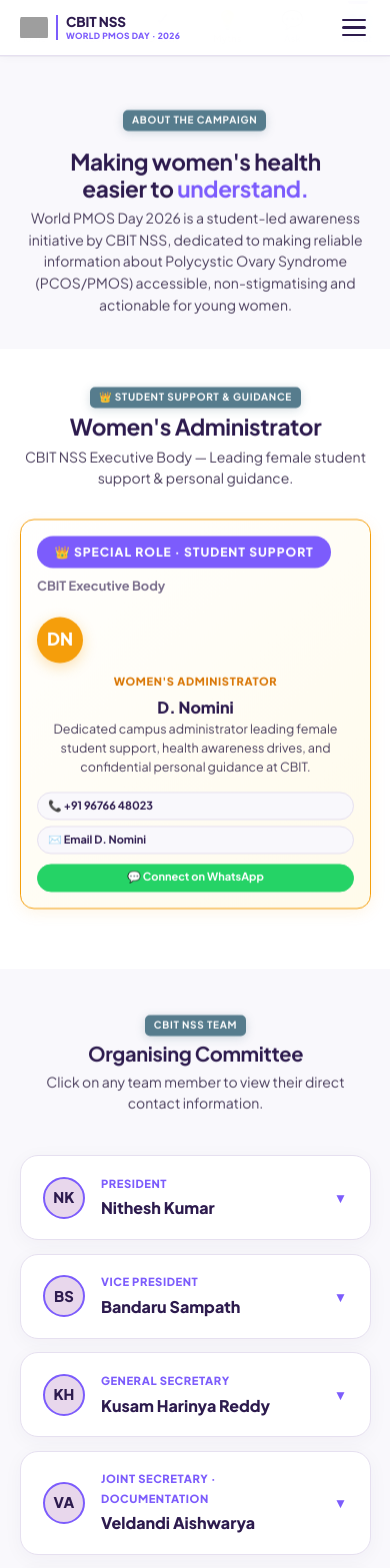
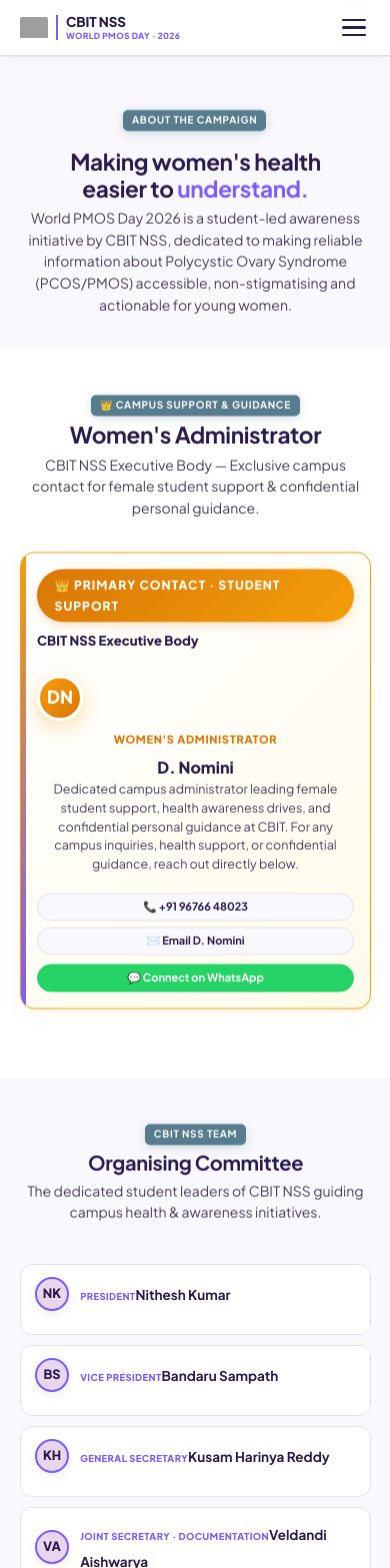
Before and after one commit to vroom0456/CBITNSS-World-PMOS-Day, a Next.js app: page /about in a window 390 px wide. Shown: the top 1568 px of the page. Built offline with nearby package versions, Linux system fonts and the light colour scheme; grey boxes are pictures that could not be loaded.

Commit message:
fix(about): refine D. Nomini profile spotlight and remove contact details from general team members list

```diff
--- a/src/app/about/page.tsx
+++ b/src/app/about/page.tsx
@@ -6,24 +6,22 @@
 import Image from 'next/image';
 
 const allTeamMembers = [
-  { id: 'nk', name: 'Nithesh Kumar', role: 'President', initials: 'NK', phone: '+91 85229 92585', tel: '+918522992585', email: 'n.nitheshkumar8106@gmail.com' },
-  { id: 'bs', name: 'Bandaru Sampath', role: 'Vice President', initials: 'BS', phone: '+91 72071 27045', tel: '+917207127045', email: 'sampathkavali45@gmail.com' },
-  { id: 'kh', name: 'Kusam Harinya Reddy', role: 'General Secretary', initials: 'KH', phone: '+91 63028 98414', tel: '+916302898414', email: 'harinyareddy.k@gmail.com' },
-  { id: 'va', name: 'Veldandi Aishwarya', role: 'Joint Secretary · Documentation', initials: 'VA', phone: '+91 73961 08692', tel: '+917396108692', email: 'aishwaryaveldandi21@gmail.com' },
-  { id: 'ss', name: 'Sai Sankeerth Reddy', role: 'Joint Secretary · Logistics', initials: 'SS', phone: '+91 94415 62832', tel: '+919441562832', email: 'saisankeerthreddy2610@gmail.com' },
-  { id: 'mf', name: 'Mohammad Fasiuddin', role: 'Treasurer', initials: 'MF', phone: '+91 63019 48215', tel: '+916301948215', email: 'fasiuddin3558@gmail.com' },
-  { id: 'sp', name: 'S. Sai Priya', role: 'Head · External Affairs', initials: 'SP', phone: '+91 63095 89152', tel: '+916309589152', email: '10bsaipriya@gmail.com' },
-  { id: 'tp', name: 'B. Teja Praharsha', role: 'Events & Outreach Head', initials: 'TP', phone: '+91 62810 11433', tel: '+916281011433', email: 'tejapraharsha23@gmail.com' },
-  { id: 'sr', name: 'Vummal Reddy Snehitha Reddy', role: 'Technical Head', initials: 'SR', phone: '+91 76750 21038', tel: '+917675021038', email: 'vummalreddysnehitha@gmail.com' },
-  { id: 'nr', name: 'Budhur Neha Reddy', role: 'Design Head', initials: 'NR', phone: '+91 98661 91349', tel: '+919866191349', email: 'budhurnehareddy@gmail.com' },
-  { id: 'vt', name: 'Varun Teja Cherukuthota', role: 'Media Head', initials: 'VT', phone: '+91 79814 67284', tel: '+917981467284', email: 'varuntejacherukuthota.0456@gmail.com' },
-  { id: 'ps', name: 'Rakuditi Purna Sandeep', role: 'Road Safety Coordinator', initials: 'PS', phone: '+91 63031 05090', tel: '+916303105090', email: 'purnasandeeprakuditi@gmail.com' },
-  { id: 'wa', name: 'Shaik Wasim Akram', role: 'Anti-Ragging Coordinator', initials: 'WA', phone: '+91 95028 98222', tel: '+919502898222', email: 'Shaikwasimakram20@gmail.com' },
+  { id: 'nk', name: 'Nithesh Kumar', role: 'President', initials: 'NK' },
+  { id: 'bs', name: 'Bandaru Sampath', role: 'Vice President', initials: 'BS' },
+  { id: 'kh', name: 'Kusam Harinya Reddy', role: 'General Secretary', initials: 'KH' },
+  { id: 'va', name: 'Veldandi Aishwarya', role: 'Joint Secretary · Documentation', initials: 'VA' },
+  { id: 'ss', name: 'Sai Sankeerth Reddy', role: 'Joint Secretary · Logistics', initials: 'SS' },
+  { id: 'mf', name: 'Mohammad Fasiuddin', role: 'Treasurer', initials: 'MF' },
+  { id: 'sp', name: 'S. Sai Priya', role: 'Head · External Affairs', initials: 'SP' },
+  { id: 'tp', name: 'B. Teja Praharsha', role: 'Events & Outreach Head', initials: 'TP' },
+  { id: 'sr', name: 'Vummal Reddy Snehitha Reddy', role: 'Technical Head', initials: 'SR' },
+  { id: 'nr', name: 'Budhur Neha Reddy', role: 'Design Head', initials: 'NR' },
+  { id: 'vt', name: 'Varun Teja Cherukuthota', role: 'Media Head', initials: 'VT' },
+  { id: 'ps', name: 'Rakuditi Purna Sandeep', role: 'Road Safety Coordinator', initials: 'PS' },
+  { id: 'wa', name: 'Shaik Wasim Akram', role: 'Anti-Ragging Coordinator', initials: 'WA' },
 ];
 
 export default function AboutPage() {
-  const [openMemberId, setOpenMemberId] = useState<string | null>(null);
-
   useEffect(() => {
     window.scrollTo(0, 0);
     const reveals = document.querySelectorAll('.reveal, .reveal-left, .reveal-right, .reveal-scale');
@@ -35,10 +33,6 @@
     reveals.forEach(r => observer.observe(r));
     return () => observer.disconnect();
   }, []);
-
-  const toggleMember = (id: string) => {
-    setOpenMemberId(prev => (prev === id ? null : id));
-  };
 
   return (
     <>
@@ -58,26 +52,28 @@
           </div>
         </section>
 
-        {/* ── 02 D. NOMINI — TOP EXECUTIVE SPOTLIGHT ── */}
-        <section style={{ padding: 'clamp(2rem, 5vw, 3.5rem) 5%', background: '#FFFFFF' }} aria-labelledby="support-section">
-          <div style={{ maxWidth: '840px', margin: '0 auto' }}>
-            <div className="heading-box reveal" style={{ textAlign: 'center', marginBottom: '1.8rem' }}>
-              <span className="section-tag">👑 Student Support &amp; Guidance</span>
+        {/* ── 02 D. NOMINI — TOP EXECUTIVE SPOTLIGHT & EXCLUSIVE CAMPUS CONTACT ── */}
+        <section style={{ padding: 'clamp(2.5rem, 6vw, 4rem) 5%', background: '#FFFFFF' }} aria-labelledby="support-section">
+          <div style={{ maxWidth: '880px', margin: '0 auto' }}>
+            <div className="heading-box reveal" style={{ textAlign: 'center', marginBottom: '2rem' }}>
+              <span className="section-tag">👑 Campus Support &amp; Guidance</span>
               <h2 id="support-section" className="section-title">Women&apos;s Administrator</h2>
-              <p className="section-desc">CBIT NSS Executive Body — Leading female student support &amp; personal guidance.</p>
+              <p className="section-desc">CBIT NSS Executive Body — Exclusive campus contact for female student support &amp; confidential personal guidance.</p>
             </div>
 
             <div className="women-admin-spotlight reveal">
               <div className="spotlight-top">
-                <span className="spotlight-badge">👑 Special Role · Student Support</span>
-                <span style={{ fontSize: '0.8rem', fontWeight: 700, color: 'var(--text-muted)' }}>CBIT Executive Body</span>
+                <span className="spotlight-badge">👑 Primary Contact · Student Support</span>
+                <span style={{ fontSize: '0.82rem', fontWeight: 800, color: 'var(--nss-navy)' }}>CBIT NSS Executive Body</span>
               </div>
               <div className="spotlight-body">
                 <div className="spotlight-avatar" aria-hidden="true">DN</div>
                 <div className="spotlight-info">
                   <p className="role">Women&apos;s Administrator</p>
                   <h3 className="name">D. Nomini</h3>
-                  <p className="desc">Dedicated campus administrator leading female student support, health awareness drives, and confidential personal guidance at CBIT.</p>
+                  <p className="desc">
+                    Dedicated campus administrator leading female student support, health awareness drives, and confidential personal guidance at CBIT. For any campus inquiries, health support, or confidential guidance, reach out directly below.
+                  </p>
                   <div className="spotlight-actions">
                     <a href="tel:+919676648023" className="btn-contact-pill">📞 +91 96766 48023</a>
                     <a href="mailto:nominiderangula@gmail.com" className="btn-contact-pill">✉️ Email D. Nomini</a>
@@ -89,124 +85,27 @@
           </div>
         </section>
 
-        {/* ── 03 TEAM DIRECTORY (UNIFIED LIST WITH DROPDOWN CONTACT INFO) ── */}
+        {/* ── 03 TEAM DIRECTORY (UNIFIED GRID WITHOUT DIRECT CONTACTS) ── */}
         <section id="team" style={{ padding: 'clamp(2.5rem, 6vw, 4.5rem) 5%', background: 'var(--bg-main)' }} aria-labelledby="team-section">
-          <div style={{ maxWidth: '900px', margin: '0 auto' }}>
+          <div style={{ maxWidth: '1080px', margin: '0 auto' }}>
             <div className="heading-box reveal" style={{ textAlign: 'center', marginBottom: '2.5rem' }}>
               <span className="section-tag">CBIT NSS Team</span>
               <h2 id="team-section" className="section-title">Organising Committee</h2>
-              <p className="section-desc">Click on any team member to view their direct contact information.</p>
+              <p className="section-desc">The dedicated student leaders of CBIT NSS guiding campus health &amp; awareness initiatives.</p>
             </div>
 
-            <div style={{ display: 'flex', flexDirection: 'column', gap: '0.85rem' }} role="list">
-              {allTeamMembers.map((m) => {
-                const isOpen = openMemberId === m.id;
-                return (
-                  <div
-                    key={m.id}
-                    className={`member-dropdown-card ${isOpen ? 'open' : ''}`}
-                    style={{
-                      background: '#FFFFFF',
-                      border: '1.5px solid var(--border-light)',
-                      borderRadius: 'var(--r-md)',
-                      overflow: 'hidden',
-                      transition: 'all 0.25s ease',
-                      boxShadow: isOpen ? 'var(--shadow-card)' : 'var(--shadow-soft)',
-                    }}
-                    role="listitem"
-                  >
-                    <button
-                      type="button"
-                      onClick={() => toggleMember(m.id)}
-                      aria-expanded={isOpen}
-                      style={{
-                        width: '100%',
-                        padding: '1.1rem 1.4rem',
-                        display: 'flex',
-                        alignItems: 'center',
-                        justifyContent: 'space-between',
-                        background: 'transparent',
-                        border: 'none',
-                        cursor: 'pointer',
-                        textAlign: 'left',
-                        gap: '1rem'
-                      }}
-                    >
-                      <div style={{ display: 'flex', alignItems: 'center', gap: '1rem' }}>
-                        <div
-                          style={{
-                            width: '42px',
-                            height: '42px',
-                            borderRadius: '50%',
-                            background: 'var(--soft-mint-bg)',
-                            color: 'var(--nss-navy)',
-                            display: 'flex',
-                            alignItems: 'center',
-                            justifyContent: 'center',
-                            fontSize: '0.92rem',
-                            fontWeight: 800,
-                            flexShrink: 0,
-                            border: '2px solid var(--nss-blue-accent)'
-                          }}
-                        >
-                          {m.initials}
-                        </div>
-                        <div>
-                          <span style={{ fontSize: '0.7rem', fontWeight: 800, color: 'var(--nss-blue-accent)', textTransform: 'uppercase', letterSpacing: '0.05em', display: 'block', marginBottom: '0.1rem' }}>
-                            {m.role}
-                          </span>
-                          <strong style={{ fontSize: '1rem', fontWeight: 800, color: 'var(--nss-navy)', display: 'block' }}>
-                            {m.name}
-                          </strong>
-                        </div>
-                      </div>
-                      <span
-                        style={{
-                          fontSize: '0.85rem',
-                          color: 'var(--nss-blue-accent)',
-                          fontWeight: 800,
-                          transition: 'transform 0.25s ease',
-                          transform: isOpen ? 'rotate(180deg)' : 'rotate(0deg)'
-                        }}
-                        aria-hidden="true"
-                      >
-                        ▼
-                      </span>
-                    </button>
-
-                    {/* DROPDOWN CONTACT INFO */}
-                    {isOpen && (
-                      <div
-                        style={{
-                          padding: '0.8rem 1.4rem 1.2rem',
-                          borderTop: '1px solid var(--border-light)',
-                          background: 'var(--soft-teal-bg)',
-                          display: 'flex',
-                          gap: '0.75rem',
-                          flexWrap: 'wrap',
-                          alignItems: 'center',
-                          animation: 'fade-in 0.25s ease'
-                        }}
-                      >
-                        <a
-                          href={`tel:${m.tel}`}
-                          className="btn-contact-pill"
-                          style={{ background: '#FFFFFF', padding: '0.45rem 0.95rem', fontSize: '0.82rem', fontWeight: 800, color: 'var(--nss-navy)', borderRadius: '9999px', border: '1px solid var(--soft-teal-border)' }}
-                        >
-                          📞 {m.phone}
-                        </a>
-                        <a
-                          href={`mailto:${m.email}`}
-                          className="btn-contact-pill"
-                          style={{ background: 'var(--nss-navy)', padding: '0.45rem 0.95rem', fontSize: '0.82rem', fontWeight: 800, color: '#FFFFFF', borderRadius: '9999px' }}
-                        >
-                          ✉️ Email {m.name.split(' ')[0]}
-                        </a>
-                      </div>
-                    )}
+            <div className="team-grid stagger-grid" role="list">
+              {allTeamMembers.map((m) => (
+                <div key={m.id} className="member-card reveal" role="listitem">
+                  <div className="member-top">
+                    <div className="member-avatar" aria-hidden="true">{m.initials}</div>
+                    <div className="member-meta">
+                      <span className="role-pill">{m.role}</span>
+                      <strong className="name">{m.name}</strong>
+                    </div>
                   </div>
-                );
-              })}
+                </div>
+              ))}
             </div>
           </div>
         </section>
--- a/src/app/globals.css
+++ b/src/app/globals.css
@@ -395,34 +395,44 @@
     .resource-card p{font-size:0.84rem;color:var(--text-body);line-height:1.62;}
 
     /* WOMEN ADMIN SPOTLIGHT CARD */
+    /* WOMEN ADMIN SPOTLIGHT CARD */
     .women-admin-spotlight{
-      background: linear-gradient(135deg, #EBF2F5 0%, #FFFFFF 100%);
+      background: linear-gradient(135deg, #F0F7F9 0%, #FFFFFF 60%, #F5FAFC 100%);
       border: 2px solid var(--soft-teal-border);
       border-radius: var(--r-lg);
       padding: 2.2rem 2.5rem;
-      margin-bottom: 2.8rem;
-      box-shadow: 0 10px 32px rgba(58,43,39,0.08);
+      margin-bottom: 1.5rem;
+      box-shadow: 0 10px 32px rgba(15,56,84,0.08);
       position: relative;
       overflow: hidden;
       transition: transform 0.35s var(--ease-spring), box-shadow 0.3s ease;
       text-align: left;
     }
+    .women-admin-spotlight::before {
+      content: '';
+      position: absolute;
+      top: 0;
+      left: 0;
+      width: 5px;
+      height: 100%;
+      background: linear-gradient(180deg, #F59E0B 0%, var(--soft-teal-accent) 100%);
+    }
     .women-admin-spotlight:hover{
       transform: translateY(-4px);
-      box-shadow: 0 16px 40px rgba(15,56,84,0.16);
+      box-shadow: 0 16px 40px rgba(15,56,84,0.14);
     }
     .spotlight-top{
       display: flex;
       align-items: center;
       justify-content: space-between;
-      margin-bottom: 1.2rem;
+      margin-bottom: 1.4rem;
       flex-wrap: wrap;
       gap: 0.5rem;
     }
     .spotlight-badge{
-      background: var(--soft-teal-accent);
-      color: #fff;
-      padding: 0.35rem 1.1rem;
+      background: linear-gradient(135deg, #D97706, #F59E0B);
+      color: #FFFFFF;
+      padding: 0.38rem 1.1rem;
       border-radius: var(--r-pill);
       font-size: 0.76rem;
       font-weight: 800;
@@ -431,29 +441,33 @@
       display: inline-flex;
       align-items: center;
       gap: 0.4rem;
+      box-shadow: 0 3px 10px rgba(217,119,6,0.22);
     }
     .spotlight-body{
       display: flex;
-      align-items: center;
+      align-items: flex-start;
       gap: 1.8rem;
     }
     .spotlight-avatar{
-      width: 72px;
-      height: 72px;
+      width: 76px;
+      height: 76px;
       border-radius: 50%;
-      background: linear-gradient(135deg, var(--soft-teal-accent), var(--nss-navy));
-      color: #fff;
-      background: #F59E0B;
+      background: linear-gradient(135deg, #F59E0B 0%, #D97706 100%);
       color: #FFFFFF;
-      font-size: 1.4rem;
+      font-size: 1.5rem;
       font-weight: 800;
       display: flex;
       align-items: center;
       justify-content: center;
-      box-shadow: 0 4px 14px rgba(245, 158, 11, 0.3);
+      flex-shrink: 0;
+      box-shadow: 0 6px 18px rgba(245, 158, 11, 0.32);
+      border: 3px solid #FFFFFF;
+    }
+    .spotlight-info {
+      flex: 1;
     }
     .spotlight-info h3.name {
-      font-size: 1.35rem;
+      font-size: 1.4rem;
       font-weight: 800;
       color: var(--nss-navy);
       margin-bottom: 0.2rem;
@@ -464,13 +478,13 @@
       color: #D97706;
       text-transform: uppercase;
       letter-spacing: 0.06em;
-      margin-bottom: 0.4rem;
+      margin-bottom: 0.5rem;
     }
     .spotlight-info p.desc {
-      font-size: 0.9rem;
+      font-size: 0.93rem;
       color: var(--text-body);
-      line-height: 1.6;
-      margin-bottom: 1rem;
+      line-height: 1.65;
+      margin-bottom: 1.2rem;
     }
     .spotlight-actions {
       display: flex;
@@ -483,8 +497,9 @@
       border-color: #25D366 !important;
     }
     @media(max-width:650px){
-      .spotlight-body{ flex-direction: column; text-align: center; }
-      .spotlight-actions{ justify-content: center; }
+      .spotlight-body{ flex-direction: column; align-items: center; text-align: center; }
+      .spotlight-actions{ justify-content: center; width: 100%; flex-direction: column; }
+      .spotlight-actions .btn-contact-pill { justify-content: center; width: 100%; }
     }
 
     /* TEAM — Compact, Sized Down Cards */
```
